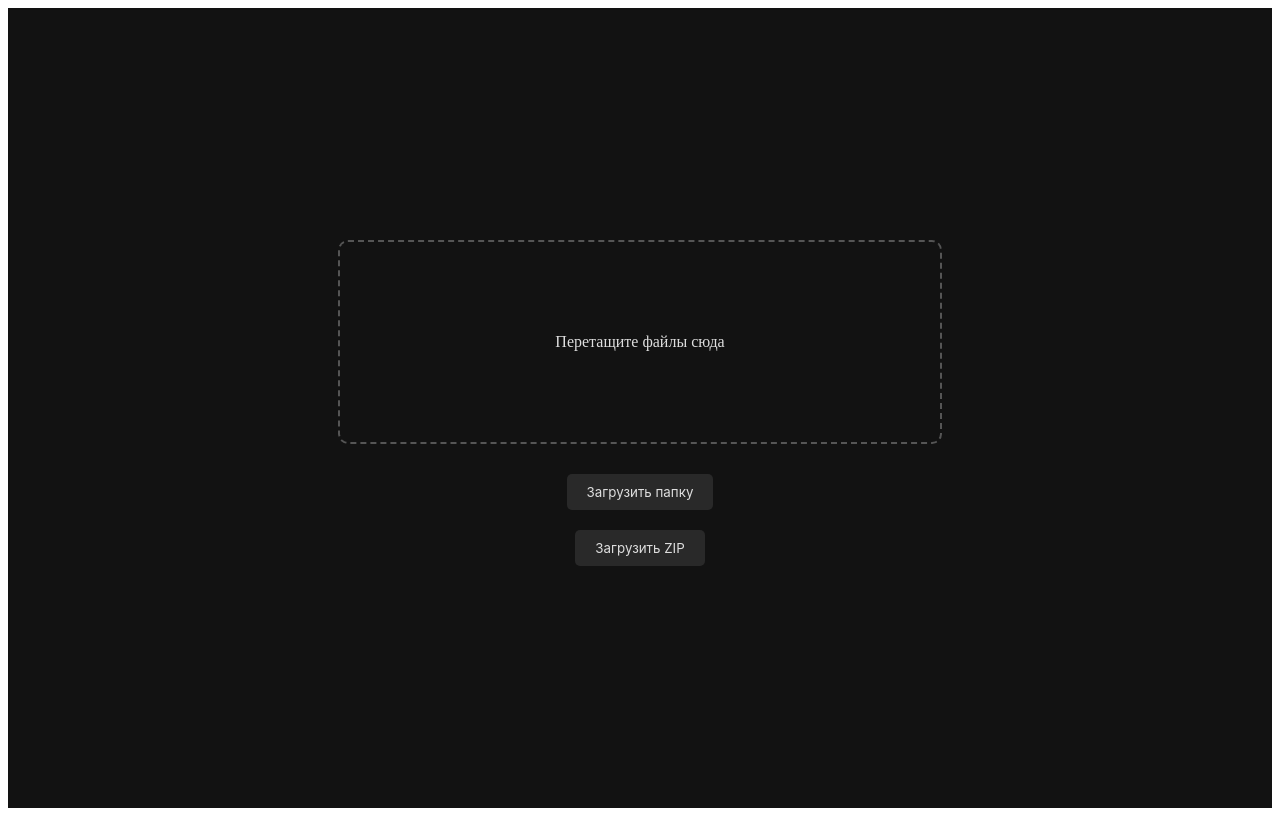
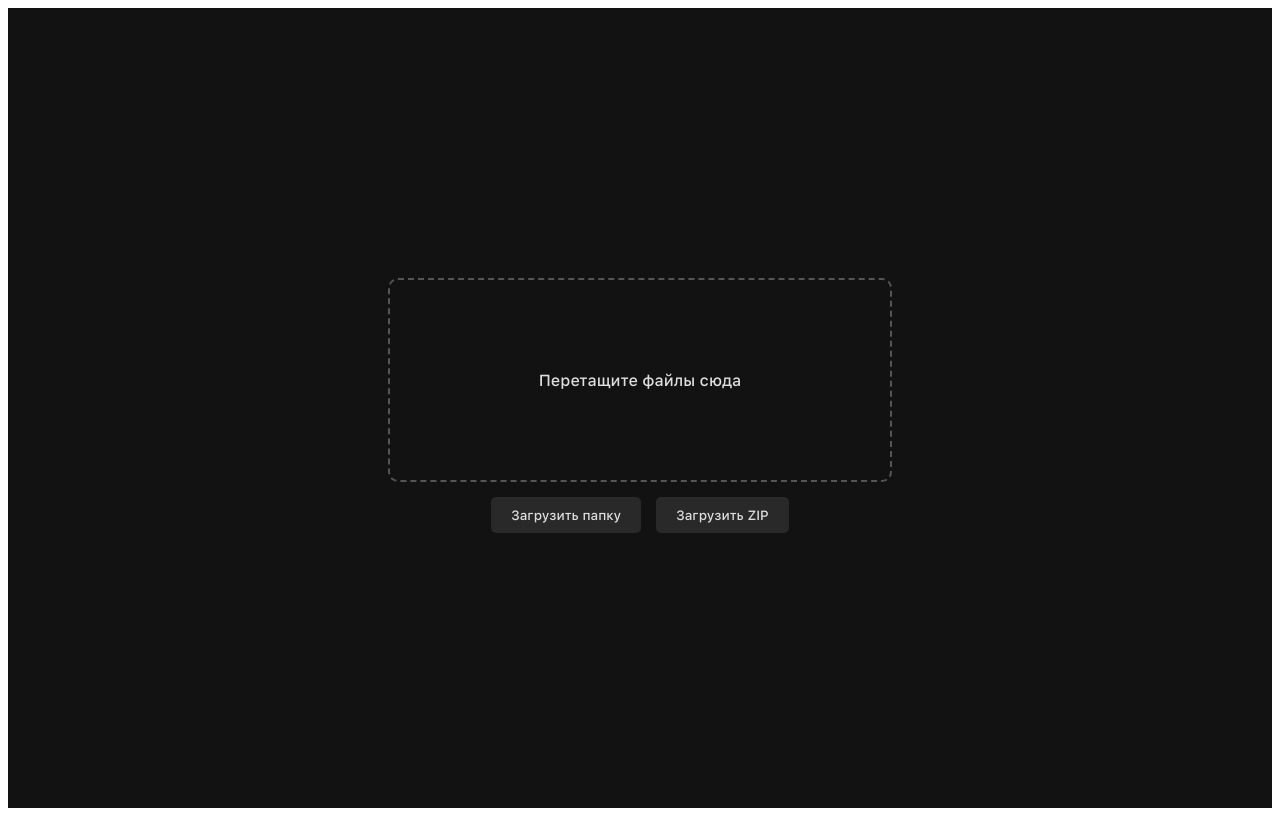
Before and after one commit to mrvasil/PicBrowser, a Flask app: page /upload in a window 1280 px wide. Run offline with Flask 3, Linux system fonts and the light colour scheme.

Commit message:
🤫👍😥🔴🎧

```diff
--- a/interface/static/style_for_upload.css
+++ b/interface/static/style_for_upload.css
@@ -1,3 +1,12 @@
+@font-face {
+    font-family: 'SFProText';
+    src: url('/static/SFProText-Medium.ttf') format('truetype');
+    font-weight: normal;
+    font-style: normal;
+}
+body {
+    font-family: 'SFProText', Arial, sans-serif;
+}
 .upload-container {
     display: flex;
     flex-direction: column;
@@ -9,20 +18,23 @@
 }
 
 .drag-drop-area {
-    width: 80%;
-    max-width: 600px;
+    width: 70%;
+    max-width: 500px;
     height: 200px;
     border: 2px dashed #555;
     border-radius: 10px;
     display: flex;
     align-items: center;
     justify-content: center;
-    margin-bottom: 20px;
+    margin-bottom: 10px;
     transition: background-color 0.3s;
 }
 
 .drag-drop-area.drag-over {
-    background-color: #333;
+    background-color: #3c3c3c;
+}
+.drag-drop-area:hover {
+    background-color: #333; /* Цвет фона при наведении */
 }
 
 .upload-button {
@@ -30,7 +42,7 @@
     color: rgb(222, 222, 222);
     border: none;
     padding: 10px 20px;
-    margin: 10px;
+    margin: 5px;
     border-radius: 5px;
     cursor: pointer;
     transition: background-color 0.3s;
@@ -40,3 +52,11 @@
 .upload-button:hover {
     background-color: #3a3a3a;
 }
+
+
+.button-container {
+    display: flex;
+    flex-direction: row;
+    justify-content: center;
+    gap: 5px;
+}
--- a/interface/templates/upload.html
+++ b/interface/templates/upload.html
@@ -4,11 +4,12 @@
     <link rel="stylesheet" href="static/style_for_upload.css">
     <script src="static/script_for_upload.js"></script>
 </head>
-
-    <div class="upload-container">
-        <div class="drag-drop-area" id="drag-drop-area">
-            Перетащите файлы сюда
-        </div>
+<div class="upload-container">
+    <div class="drag-drop-area" id="drag-drop-area">
+        Перетащите файлы сюда
+    </div>
+    <div class="button-container"> <!-- Новый контейнер для кнопок -->
         <button class="upload-button" onclick="uploadFolder()">Загрузить папку</button>
         <button class="upload-button" onclick="uploadZip()">Загрузить ZIP</button>
     </div>
+</div>
```
